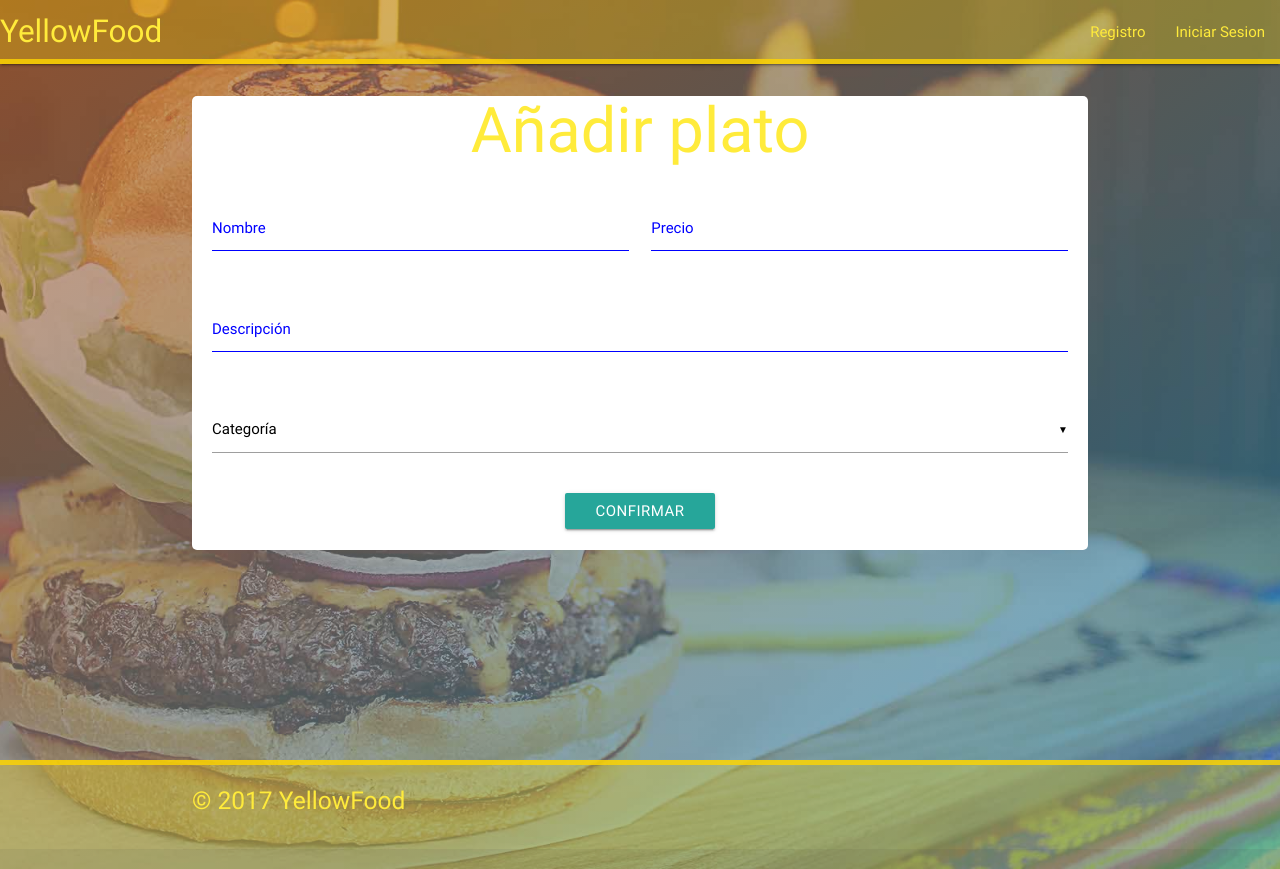
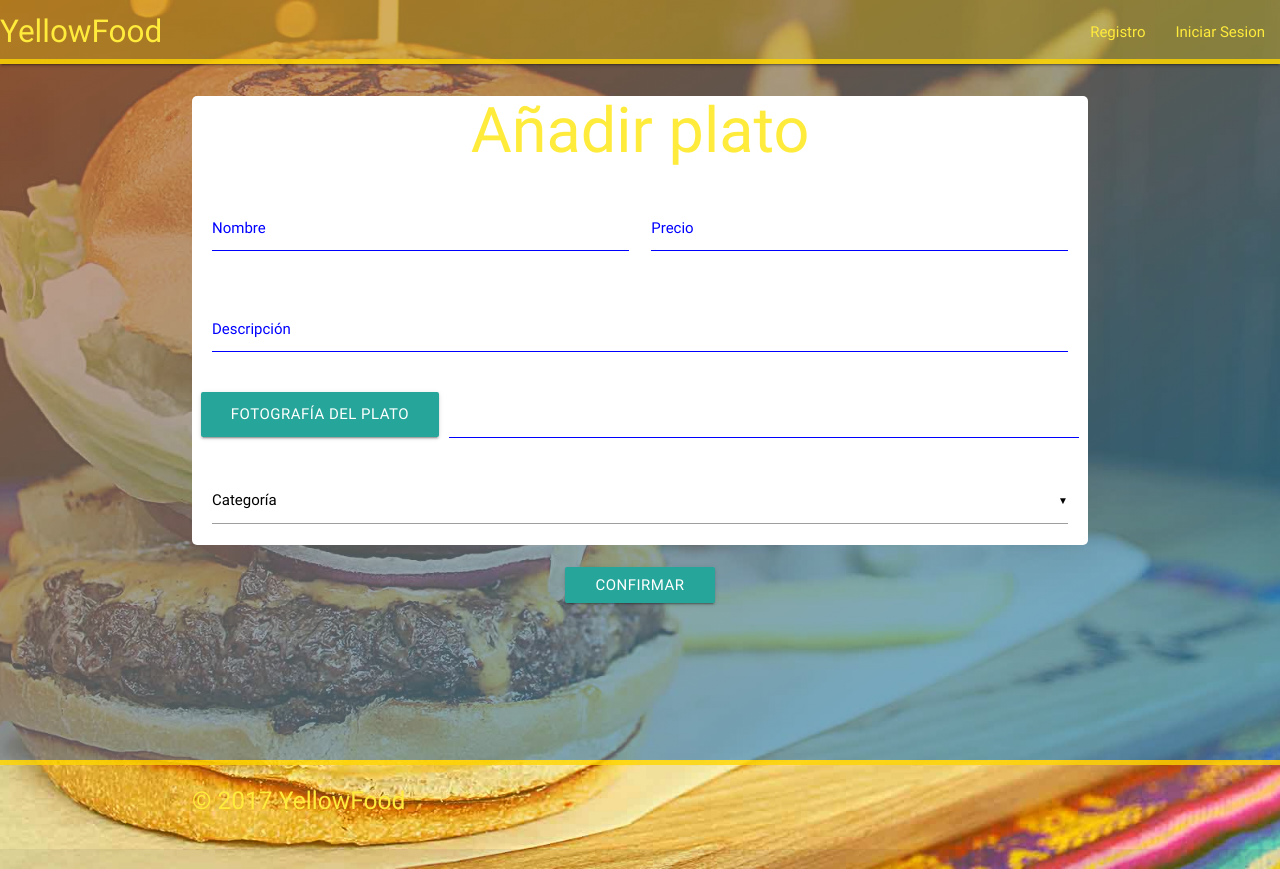
Before and after one commit to droska/yellowfood, a PHP site: page /platos.php?user=1 in a window 1280 px wide. Run offline with PHP 8.4, Linux system fonts and the light colour scheme; data that the repository does not hold is empty.

Commit message:
añadido input de subir foto

```diff
--- a/platos.php
+++ b/platos.php
@@ -64,6 +64,16 @@
       		</div>
     		</div>
     		<div class="row">
+          <div class="file-field input-field">
+            <div class="btn">
+              <span>Fotografía del plato</span>
+              <input type="file">
+            </div>
+            <div class="file-path-wrapper">
+              <input class="file-path validate" type="text">
+            </div>
+          </div>
+        </div>
       		<div class="input-field col s12">
         		<select name="pcat" id="pcat" required>
         		<option value="">Categoría</option>
@@ -75,6 +85,7 @@
         		</select>
       		</div>
     		</div>
+        <br>
     		<div class="row center">
       		<div class="boton">
       		  <button class="btn">Confirmar</button>
--- a/profile.php
+++ b/profile.php
@@ -30,7 +30,7 @@
 					<a href="#" data-activates="mobile-demo" class="button-collapse yellow-text"><i class="material-icons">menu</i></a>
 					<ul class="right hide-on-med-and-down">
 					<?php if ($band == 1){
-					echo '<li><a href="/prueba/platos.php?user='.$usuario.'" class="yellow-text">Añadir Platos</a></li>';
+					echo '<li><a href="platos.php?user='.$usuario.'" class="yellow-text">Añadir Platos</a></li>';
 					?>
 					<li><a href="index.php" class="yellow-text">Cerrar Sesión</a></li>
 					<?php }else{
```
